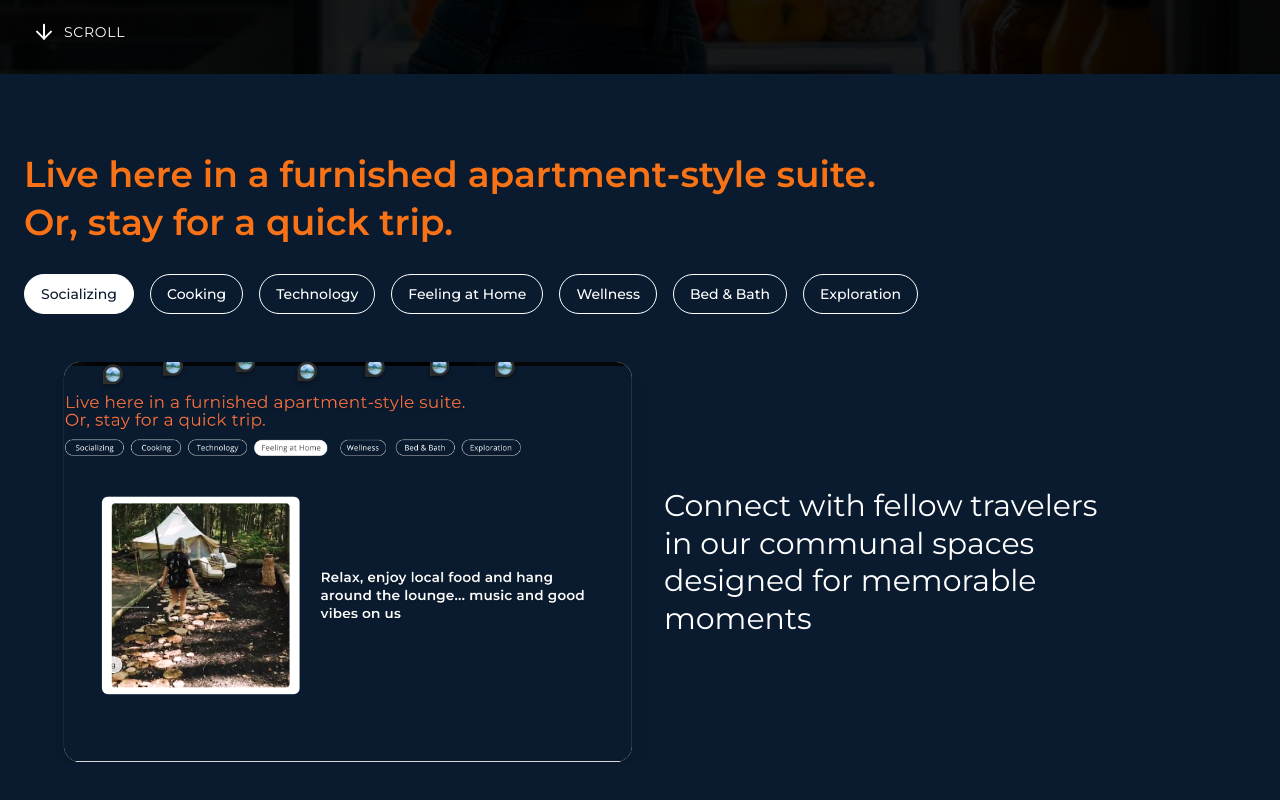
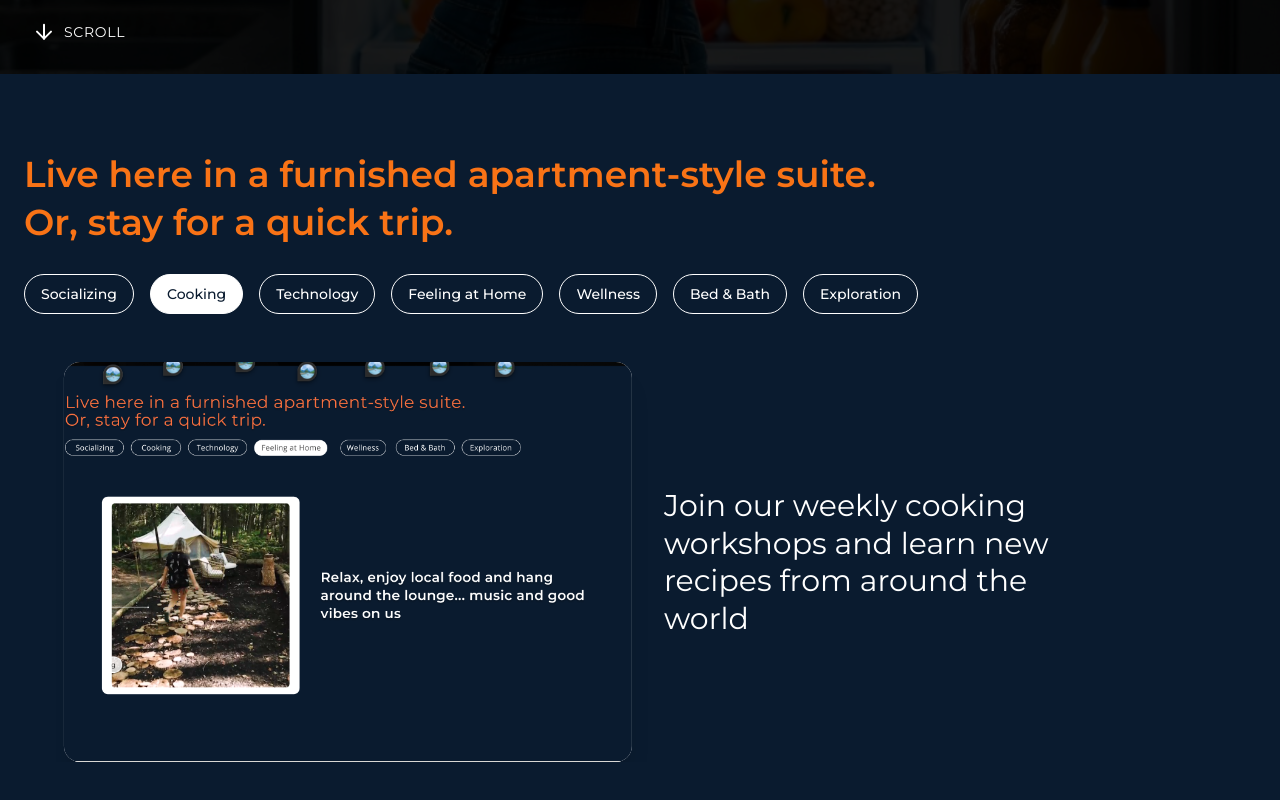
Before and after one commit to Gere0399/parkrise-official, a React (Vite) app: page / in a window 1280 px wide. Shown: the part 726-1526 px from the top of the page. Built offline with nearby package versions, Linux system fonts and the light colour scheme.

Commit message:
Update carousel button selection on autoplay
Ensure that the button corresponding to the currently displayed slide in the carousel updates its style to indicate selection during automatic sliding.
[skip gpt_engineer]

```diff
--- a/src/components/ContentSection.tsx
+++ b/src/components/ContentSection.tsx
@@ -91,6 +91,7 @@ export const ContentSection = () => {
   const [activeTag, setActiveTag] = useState(tags[0]);
   const [autoplayPlugin, setAutoplayPlugin] = useState<ReturnType<typeof AutoplayPlugin> | null>(null);
   const [isManualSelection, setIsManualSelection] = useState(false);
+  const [currentSlideIndex, setCurrentSlideIndex] = useState(0);
 
   useEffect(() => {
     const plugin = AutoplayPlugin({
@@ -118,6 +119,18 @@ export const ContentSection = () => {
       return () => clearTimeout(timer);
     }
   }, [isManualSelection, autoplayPlugin]);
+
+  // Auto-update active tag when slides change automatically
+  useEffect(() => {
+    if (!isManualSelection) {
+      const autoChangeTimer = setInterval(() => {
+        const nextIndex = (tags.indexOf(activeTag) + 1) % tags.length;
+        setActiveTag(tags[nextIndex]);
+      }, 5000);
+
+      return () => clearInterval(autoChangeTimer);
+    }
+  }, [activeTag, isManualSelection]);
 
   const handleTagClick = (tag: string) => {
     setActiveTag(tag);
```
